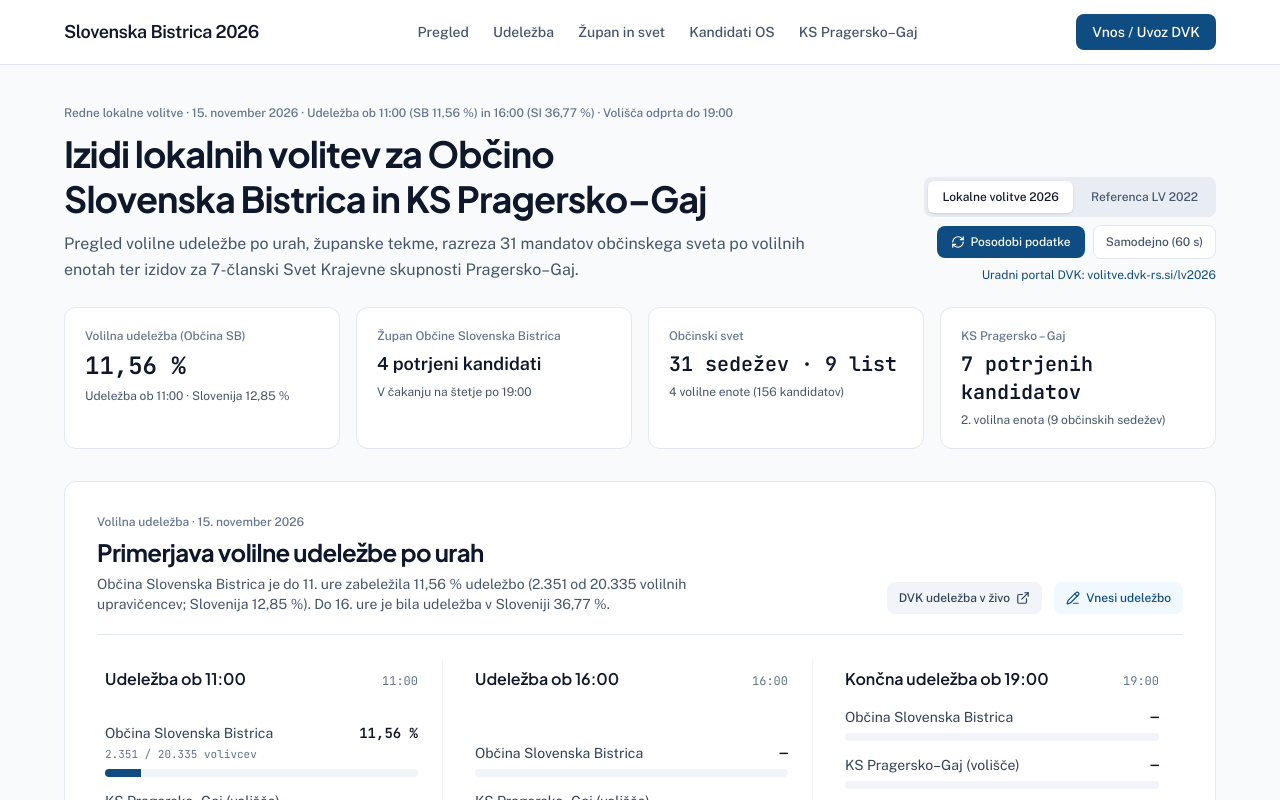
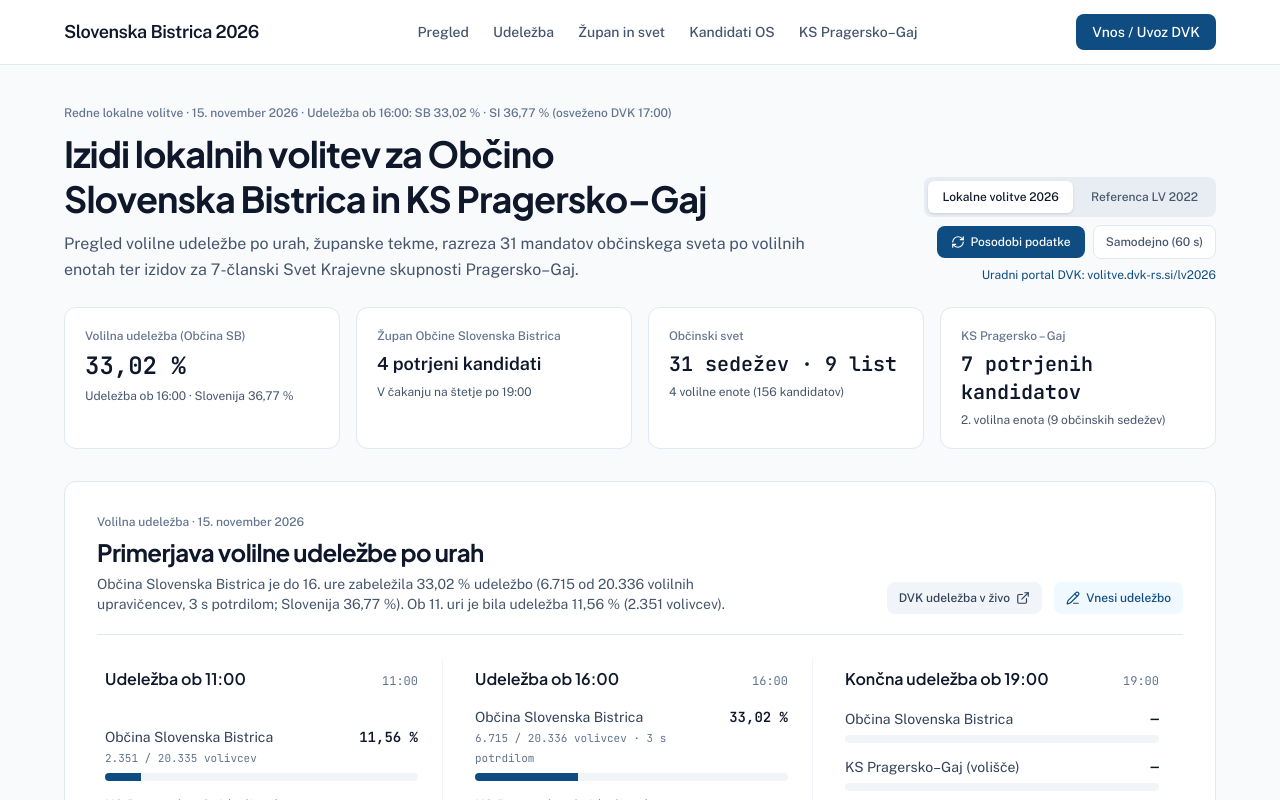
Before and after one commit to ReneMarkovic/TEST-VOTE, a React (Vite) app: page / in a window 1280 px wide. Shown: the top 800 px of the page. Built offline with nearby package versions, Linux system fonts and the light colour scheme.

Commit message:
feat: update turnout data and add certificate counts
- Update 16:00 turnout statistics for LV2026.
- Include certificate count field in election data models.
- Update baseline turnout reference for 2022 elections.

```diff
--- a/public/lv2026-data.json
+++ b/public/lv2026-data.json
@@ -2,8 +2,8 @@
   "year": 2026,
   "dateLabel": "15. november 2026",
   "stage": "v_teku",
-  "lastUpdatedLabel": "Udeležba ob 11:00 (SB 11,56 %) in 16:00 (SI 36,77 %) · Volišča odprta do 19:00",
-  "eligibleVotersMunicipality": 20335,
+  "lastUpdatedLabel": "Udeležba ob 16:00: SB 33,02 % · SI 36,77 % (osveženo DVK 17:00)",
+  "eligibleVotersMunicipality": 20336,
   "turnout": [
     {
       "label": "Udeležba ob 11:00",
@@ -17,9 +17,12 @@
     {
       "label": "Udeležba ob 16:00",
       "time": "16:00",
-      "municipalityPct": null,
+      "municipalityPct": 33.02,
       "pragerskoPct": null,
-      "sloveniaPct": 36.77
+      "sloveniaPct": 36.77,
+      "municipalityVoters": 6715,
+      "municipalityEligible": 20336,
+      "certificatesCount": 3
     },
     {
       "label": "Končna udeležba ob 19:00",
--- a/src/App.tsx
+++ b/src/App.tsx
@@ -52,14 +52,21 @@ export default function App() {
               savedCp.municipalityVoters ?? initCp.municipalityVoters,
             municipalityEligible:
               savedCp.municipalityEligible ?? initCp.municipalityEligible,
+            certificatesCount:
+              savedCp.certificatesCount ?? initCp.certificatesCount,
           };
         });
         return {
           ...INITIAL_LV2026_DATA,
           ...parsed,
+          lastUpdatedLabel:
+            parsed.stage === 'v_teku' || !parsed.stage
+              ? INITIAL_LV2026_DATA.lastUpdatedLabel
+              : (parsed.lastUpdatedLabel ?? INITIAL_LV2026_DATA.lastUpdatedLabel),
           eligibleVotersMunicipality:
+            INITIAL_LV2026_DATA.eligibleVotersMunicipality ??
             parsed.eligibleVotersMunicipality ??
-            INITIAL_LV2026_DATA.eligibleVotersMunicipality,
+            null,
           turnout: mergedTurnout,
           councilCandidates: [...existingCandidates, ...missingInitial],
         };
@@ -108,6 +115,8 @@ export default function App() {
               municipalityVoters: rCp.municipalityVoters ?? cp.municipalityVoters,
               municipalityEligible:
                 rCp.municipalityEligible ?? cp.municipalityEligible,
+              certificatesCount:
+                rCp.certificatesCount ?? cp.certificatesCount,
             };
           });
           const mergedMayor = prev.mayoralCandidates.map((mc) => {
--- a/src/components/TurnoutSection.tsx
+++ b/src/components/TurnoutSection.tsx
@@ -15,7 +15,7 @@ export const TurnoutSection: React.FC<TurnoutSectionProps> = ({
   mode,
   onEditTurnout,
 }) => {
-  const baseline2022Municipality = 42.8;
+  const baseline2022Municipality = 43.31;
   const baseline2022Slovenia = 47.59;
 
   return (
@@ -33,8 +33,8 @@ export const TurnoutSection: React.FC<TurnoutSectionProps> = ({
           </h2>
           <p className="text-sm text-slate-600 max-w-2xl">
             {mode === 'lv2026'
-              ? 'Občina Slovenska Bistrica je do 11. ure zabeležila 11,56 % udeležbo (2.351 od 20.335 volilnih upravičencev; Slovenija 12,85 %). Do 16. ure je bila udeležba v Sloveniji 36,77 %.'
-              : 'Uradna končna volilna udeležba na lokalnih volitvah 20. novembra 2022 za Občino Slovenska Bistrica in državno povprečje.'}
+              ? 'Občina Slovenska Bistrica je do 16. ure zabeležila 33,02 % udeležbo (6.715 od 20.336 volilnih upravičencev, 3 s potrdilom; Slovenija 36,77 %). Ob 11. uri je bila udeležba 11,56 % (2.351 volivcev).'
+              : 'Uradna končna volilna udeležba na lokalnih volitvah 20. novembra 2022 (1. krog) za Občino Slovenska Bistrica in državno povprečje.'}
           </p>
         </div>
 
@@ -73,7 +73,11 @@ export const TurnoutSection: React.FC<TurnoutSectionProps> = ({
               label: 'Občina Slovenska Bistrica',
               sub:
                 checkpoint.municipalityVoters && checkpoint.municipalityEligible
-                  ? `${checkpoint.municipalityVoters.toLocaleString('sl-SI')} / ${checkpoint.municipalityEligible.toLocaleString('sl-SI')} volivcev`
+                  ? `${checkpoint.municipalityVoters.toLocaleString('sl-SI')} / ${checkpoint.municipalityEligible.toLocaleString('sl-SI')} volivcev${
+                      checkpoint.certificatesCount
+                        ? ` · ${checkpoint.certificatesCount} s potrdilom`
+                        : ''
+                    }`
                   : null,
               pct: checkpoint.municipalityPct,
               barClass: 'bg-[#0F4C81]',
--- a/src/data/slovenskaBistricaData.ts
+++ b/src/data/slovenskaBistricaData.ts
@@ -122,9 +122,9 @@ export const INITIAL_LV2026_DATA: ElectionDataset = {
   year: 2026,
   dateLabel: '15. november 2026',
   stage: 'v_teku',
-  lastUpdatedLabel: 'Udeležba ob 11:00 (SB 11,56 %) in 16:00 (SI 36,77 %) · Volišča odprta do 19:00',
+  lastUpdatedLabel: 'Udeležba ob 16:00: SB 33,02 % · SI 36,77 % (osveženo DVK 17:00)',
   sourceNote: 'Vir uradnih kandidatur in udeležbe: DVK (volitve.dvk-rs.si/lv2026) in OVK Občine Slovenska Bistrica',
-  eligibleVotersMunicipality: 20335,
+  eligibleVotersMunicipality: 20336,
   eligibleVotersPragersko: null,
   invalidBallotsMayor: null,
   invalidBallotsCouncil: null,
@@ -142,9 +142,12 @@ export const INITIAL_LV2026_DATA: ElectionDataset = {
     {
       label: 'Udeležba ob 16:00',
       time: '16:00',
-      municipalityPct: null,
+      municipalityPct: 33.02,
       pragerskoPct: null,
       sloveniaPct: 36.77,
+      municipalityVoters: 6715,
+      municipalityEligible: 20336,
+      certificatesCount: 3,
     },
     {
       label: 'Končna udeležba ob 19:00',
@@ -378,7 +381,7 @@ export const HISTORICAL_LV2022_DATA: ElectionDataset = {
     {
       label: 'Končna udeležba ob 19:00',
       time: '19:00',
-      municipalityPct: 42.8,
+      municipalityPct: 43.31,
       pragerskoPct: null,
       sloveniaPct: 47.59,
     },
--- a/src/types/election.ts
+++ b/src/types/election.ts
@@ -10,6 +10,7 @@ export interface TurnoutCheckpoint {
   sloveniaPct: number | null;
   municipalityVoters?: number | null;
   municipalityEligible?: number | null;
+  certificatesCount?: number | null;
   pragerskoVoters?: number | null;
   pragerskoEligible?: number | null;
 }
```
Also changed, not shown: public/assets/aistudio/image_6de6c748.png (added).
